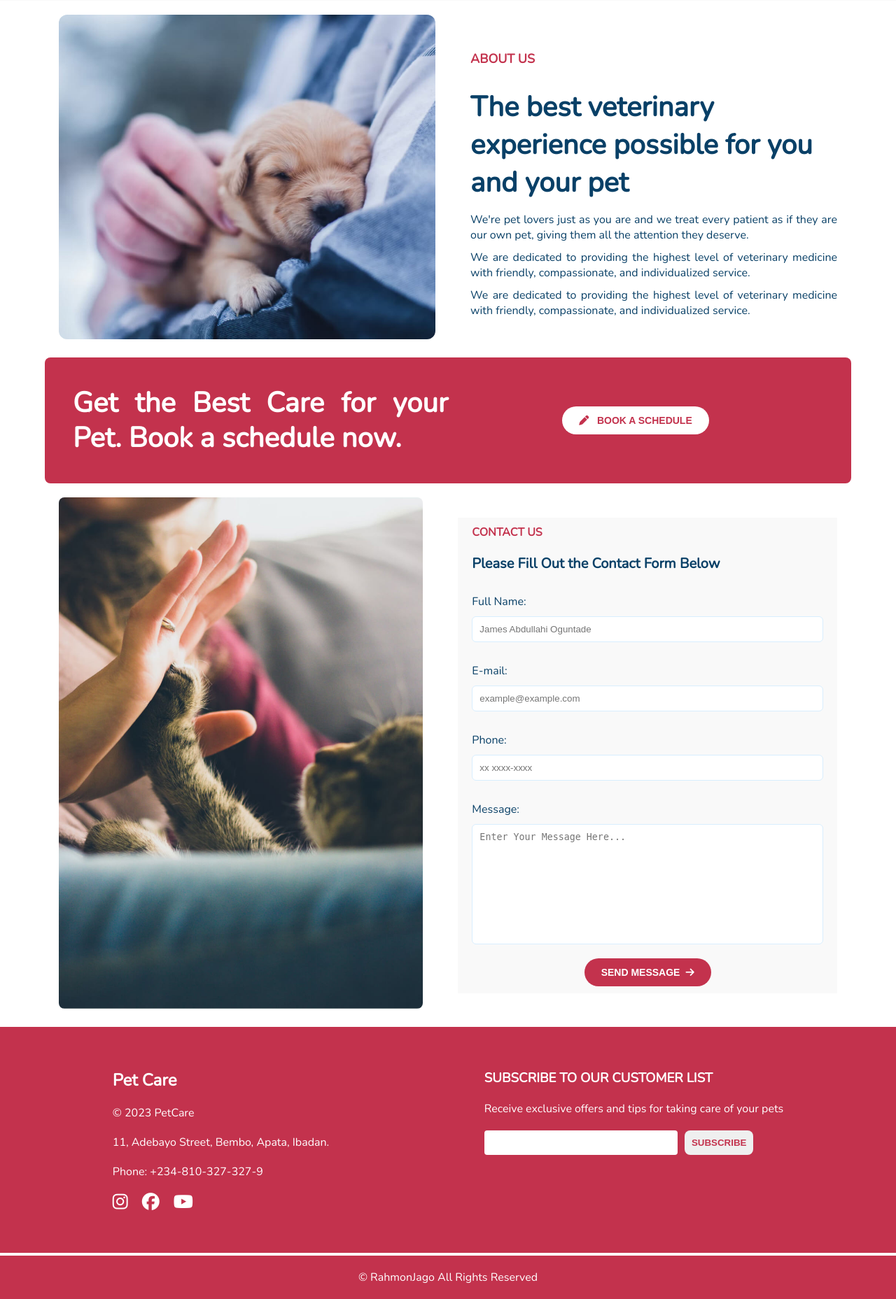
After one commit to adebayo3035/petcare, a PHP site: page /index.php in a window 1280 px wide. The commit adds this page. Shown: the part 1606-3463 px from the top of the page at 70% size. Run offline with PHP 8.4, Linux system fonts and the light colour scheme; some libraries are stand-ins or nearby versions.

Commit message:
Completed booking registration into the database

```diff
--- /dev/null
+++ b/controllers/mycontrollers.php
@@ -0,0 +1,125 @@
+<?php
+$conn = mysqli_connect('localhost', 'root', '', 'petcare');
+$error_message = [];
+
+    // ADD SUBSCRIBERS
+$customer_email = "";
+if (isset($_POST['subscribeBtn'])) {
+    $customer_email = $_POST['subscriberEmail'];
+    if (empty($_POST['subscriberEmail'])) {
+        $error_message['customer_email'] = "Please Fill Your Email is required";
+    }
+        // Check if E-mail AlreadY Exist
+    $sql = "SELECT subscriber_email FROM subscribers WHERE subscriber_email = '$customer_email' LIMIT 1";
+    $result = mysqli_query($conn, $sql);
+    if (mysqli_num_rows($result) > 0) {
+        $error_message['customer_email'] = "This E-mail Already Exist. Please Check.";
+    }
+    if (count($error_message) == 0) {
+        $customer_email = $_POST['subscriberEmail'];
+        $query = "INSERT INTO subscribers (subscriber_email) VALUES ('$customer_email')";
+        $Insert_results = mysqli_query($conn, $query);
+        if ($Insert_results) {
+            $success_message = "You have been added to Our Subscription List";
+            $customer_email = "";
+            echo $success_message;
+        } else {
+            $failed_message = "Error Adding User to Subscription List";
+            $customer_email = "";
+            echo $failed_message;
+        }
+        exit();
+    }
+}
+
+    // ADD BOOKINGS
+$booking_id = "";
+$customer_firstname = "";
+$customer_lastname = "";
+$customer_email = "";
+$customer_phone = "";
+$DOA = "";
+$TOA = "";
+$comment = "";
+
+ //function to generate a random text with a given length
+function generateRandomText($length)
+{
+    // Define the character set to choose from
+    $characters = 'abcdefghijklmnopqrstuvwxyzABCDEFGHIJKLMNOPQRSTUVWXYZ0123456789';
+
+    $text = '';
+    $charSetLength = strlen($characters);
+
+    // Generate random characters to build the text
+    for ($i = 0; $i < $length; $i++) {
+        $randomIndex = rand(0, $charSetLength - 1);
+        $text .= strtoupper($characters[$randomIndex]);
+    }
+
+    return $text;
+}
+
+if (isset($_POST['schedule_appointment'])) {
+    // Usage example: Generate a random text with length 10
+$customer_email = $_POST['email'];
+$customer_phone = $_POST['phone'];
+$customer_firstname = $_POST['firstname'];
+$customer_lastname = $_POST['lastname'];
+$DOA = $_POST['appointment_date'];
+$TOA = $_POST['appointment_time'];
+$comment = $_POST['comment'];
+
+// perform form validation
+$error_message = array();
+if (empty($_POST['email'])) {
+    $error_message['customer_email'] = "Please Fill Your Email is required";
+}
+if (empty($_POST['phone'])) {
+    $error_message['customer_phone'] = "Please Fill Your Phone Number is required";
+}
+if (empty($_POST['firstname'])) {
+    $error_message['customer_firstname'] = "Please Fill Your First Name is required";
+}
+if (empty($_POST['lastname'])) {
+    $error_message['customer_lastname'] = "Please Fill Your Lastname is required";
+}
+if (empty($_POST['appointment_date'])) {
+    $error_message['appointment_date'] = "Please Select Appointment Date";
+}
+if (empty($_POST['appointment_time'])) {
+    $error_message['appointment_time'] = "Please Select Appointment Time";
+}
+    // Check if E-mail AlreadY Exist
+// $sql = "SELECT booking_id FROM bookings WHERE booking_id = '$booking_id' LIMIT 1";
+// $result = mysqli_query($conn, $sql);
+// if (mysqli_num_rows($result) > 0) {
+//     $error_message['booking_id'] = "Please Refresh Page and Generate New Booking ID.";
+// }
+if (count($error_message) == 0) {
+    $date_of_appointment = date('Y-m-d', strtotime($DOA));
+    $time_of_appointment = date('H:i:s', strtotime($TOA));
+    $booking_id = generateRandomText(10);
+    echo $booking_id . "<br/>";
+    $query = "INSERT INTO bookings (booking_id, customer_firstname, customer_lastname, customer_email, customer_phone, date_of_appointment, time_of_appointment, comment)
+        VALUES ('$booking_id', '$customer_firstname', '$customer_lastname', '$customer_email', '$customer_phone', '$date_of_appointment', '$time_of_appointment', '$comment')";
+    $Insert_results = mysqli_query($conn, $query);
+    if ($Insert_results) {
+        $success_message = "You Booking has been Successfully Received. Thank You";
+        $customer_email = "";
+        echo $success_message . "<br/>";
+        echo $date_of_appointment . "<br/>";
+        echo $time_of_appointment;
+        $booking_id = "";
+
+    } else {
+        $failed_message = "Error Creating Booking Please try Again";
+        $customer_email = "";
+        echo $failed_message;
+    }
+    header("Location: ".$_SERVER['booking.php']);
+    exit();
+}
+}
+
+?>
--- a/css/style.css
+++ b/css/style.css
@@ -114,7 +114,7 @@ a:hover{
     font-size: 14px;
 
 }
-.container header nav .book-schedule a#schedule:hover{
+.container header nav .book-schedule button#schedule:hover{
     background-color: #c3324d;
     color: #fff;
 }
@@ -498,10 +498,11 @@ a:hover{
     font-size: 40px;
     color: #094067;
 }
-.contact-container .contact-form form a{
+.contact-container .contact-form form button{
     display: flex;
     align-items: center;
     justify-content: center;
+    align-self: center;
     gap: 8px;
     background-color: #c3324d;
     outline: none;
@@ -517,6 +518,10 @@ a:hover{
     text-decoration: none;
     max-width: fit-content;
     transition: transform 0.5s ease-in-out;
+}
+.contact-container .contact-form form button:hover{
+    background-color: #c3324d;
+    color: #fff;
 }
 
 /* ===================================END OF CONTACT SECTION ===================================== */
--- a/index.html
+++ b/index.php
@@ -1,3 +1,6 @@
+<?php
+    include('controllers/mycontrollers.php');
+?>
 <!DOCTYPE html>
 <html lang="en">
 
@@ -174,8 +177,8 @@
         <div class="contact-schedule">
             <h2> Get the Best Care for your Pet. Book a schedule now.</h2>
 
-            <button id="schedule" class="scheduleBtn">
-                 <a href="booking.html"> <i class="fa-solid fa-pen"></i>&nbsp; &nbsp;BOOK A SCHEDULE
+            <button id="book-schedule" class="scheduleBtn">
+                 <a href="booking.php"> <i class="fa-solid fa-pen"></i>&nbsp; &nbsp;BOOK A SCHEDULE
             </a></button>
         </div>
 
@@ -184,7 +187,7 @@
                 <img src="images/tabby-cat-touching-persons-palm.jpg" alt="About Pet Care">
             </div>
 
-            <form action="">
+            <form action="controllers/authController.php" method="post">
                 <h3>CONTACT US </h3>
                 <h2> Please Fill Out the Contact Form Below </h2>
                 <div class="form-input">
@@ -204,9 +207,9 @@
                     <textarea name="message" id="message" cols="30" rows="10" placeholder="Enter Your Message Here..."
                         on-re></textarea>
                 </div>
-                <a href="" id="schedule">
+                <button type="submit" name="contactSubmit" id="contactSubmit">
                     SEND MESSAGE<i class="fa-solid fa-arrow-right"></i>
-                </a>
+                </button>
             </form>
         </div>
     </div>
@@ -235,10 +238,26 @@
             </div>
 
             <div class="newsletter">
-                <h3> SUBSCRIBE TO OUR NEWSLETTER</h3>
+                <h3> SUBSCRIBE TO OUR CUSTOMER LIST</h3>
                 <p> Receive exclusive offers and tips for taking care of your pets</p>
-                <form action="">
-                    <input type="email" name="email">
+                <?php
+                    if(count($error_message) > 0):
+                ?>
+                        <div class="alert alert-danger">
+                            <?php
+                                foreach ($error_message as $error):
+                            ?>
+                                <li>
+                                    <?php
+                                        echo $error;
+                                    ?>
+                                </li>
+                                <?php endforeach; ?>
+                        </div>
+                <?php endif; ?>
+                <form action = "" method="post">
+
+                    <input type="email" name="subscriberEmail">
                     <button type="submit" name="subscribeBtn">SUBSCRIBE</button>
                 </form>
             </div>
@@ -255,10 +274,11 @@
             <p> Lorem ipsum dolor sit amet, consectetur adipisicing elit. Vel explicabo in iusto laborum ut
                 dolorum voluptatibus
                 quidem magni aliquam, dolore autem, mollitia adipisci. At eius fugit ipsam sint. Similique, unde.</p>
-            <form action="" id="subscribe-form">
+            <form method ="post" action="" id="subscribe-form">
+
                 <input type="email" id="subscriber-email" name="subscriber-email" placeholder="E-mail Address"
                     required="">
-                <button type="submit"> Subscribe</button>
+                <button type="submit" name="btnSubscribe"> Subscribe</button>
             </form>
             <i class="fa-solid fa-xmark" id="closeIcon" title="Close Modal" onclick="closeModal()"></i>
         </div>
@@ -267,6 +287,29 @@
 
 
     <script src="main.js"></script>
+
+<?php
+    // $conn = mysqli_connect('localhost', 'root', '', 'petcare');
+
+    // // ADD SUBSCRIBERS
+    // $customer_email = "";
+    // if(isset($_POST['subscribeBtn'])){
+    //         $customer_email = $_POST['subscriberEmail'];
+    //         echo "You clicked the subscribe button";
+            // $query = "INSERT INTO subscribers (id, subscriber_email) VALUES ('', '$customer_email')";
+            // $Insert_results = mysqli_query($conn, $query);
+            // if($Insert_results){
+            //     $success_message = "You have been added to Our Subscription List";
+            //     echo $success_message;
+            // }
+            // else{
+            //     $failed_message = "Error Adding User to Subscription List";
+            //     echo $failed_message;
+            // }
+            // exit();
+    // }
+?>
+
 </body>
 
 </html>
--- a/main.js
+++ b/main.js
@@ -103,3 +103,19 @@ const isValidEmail = emailRegex.test(email);
 //     '{ "firstName":"John" , "lastName":"Doe" },' +
 //     '{ "firstName":"Anna" , "lastName":"Smith" },' +
 //     '{ "firstName":"Peter" , "lastName":"Jones" } ]}';
+
+// Generate Random Booking ID in booking form
+// program to generate random strings
+
+// declare all characters
+let booking_id = document.getElementById('booking_id').value
+let generate_button = document.getElementById('generateID')
+const characters ='ABCDEFGHIJKLMNOPQRSTUVWXYZabcdefghijklmnopqrstuvwxyz0123456789';
+generate_button.addEventListener(click, ()=>{
+  let booking_id = ' ';
+  let length = 7;
+    const charactersLength = characters.length;
+    for ( let i = 0; i < length; i++ ) {
+        booking_id += characters.charAt(Math.floor(Math.random() * charactersLength));
+    }
+})
```
Also changed, not shown: booking.html (deleted, +0 -98 lines), booking.php (added, +179 -0 lines), css/booking.css (+9 -2 lines), database/petcare.sql (added, +140 -0 lines).
